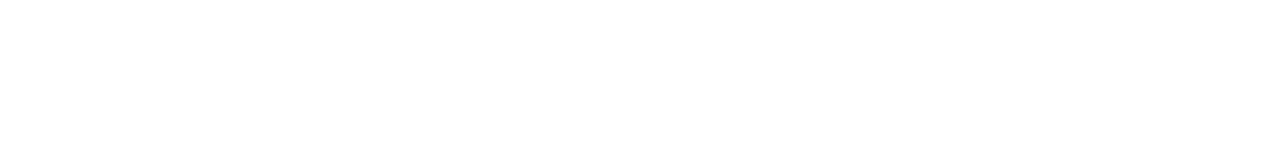
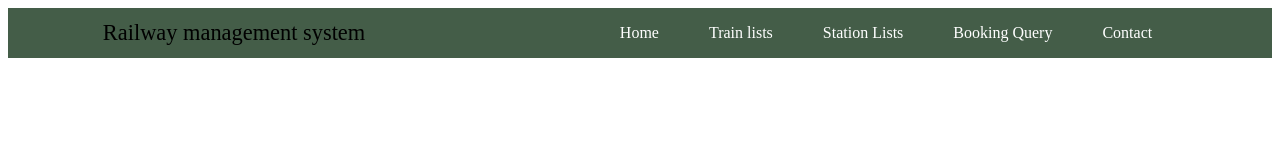
Before and after one commit to nidhihn/Railway, a plain HTML site: page index.html in a window 1280 px wide. Drawn offline with Linux system fonts and the light colour scheme.

Commit message:
Created navbar

```diff
--- a/index.html
+++ b/index.html
@@ -4,8 +4,23 @@
     <meta charset="UTF-8">
     <meta name="viewport" content="width=device-width, initial-scale=1.0">
     <title>Railway management system</title>
+    <link rel="stylesheet" type="text/css" href="style.css"/>
+
 </head>
 <body>
-
+    <header>
+        <nav>
+            <div class="left">Railway management system</div>
+            <div class="right">
+                <ul>
+                    <li><a href="/">Home</a></li>
+                    <li><a href="/">Train lists</a></li>
+                    <li><a href="/">Station Lists</a></li>
+                    <li><a href="/">Booking Query</a></li>
+                    <li><a href="/">Contact</a></li>
+                </ul>
+            </div>
+        </nav>
+    </header>
 </body>
 </html>
--- /dev/null
+++ b/style.css
@@ -0,0 +1,26 @@
+nav {
+    display: flex;
+    justify-content: space-around;
+    align-items: center;
+    height: 50px;
+    background-color:#445D48 ;
+}
+nav ul {
+    display: flex;
+    justify-content: center;
+}
+nav ul li {
+    list-style: none;
+    margin: 0 25px;
+}
+nav ul li a {
+    text-decoration: none;
+    color: white;
+}
+nav ul li a:hover {
+    color:#E8AA42;
+    font-size: 1.02rem;
+}
+.left {
+    font-size: 1.4rem;
+}
```
